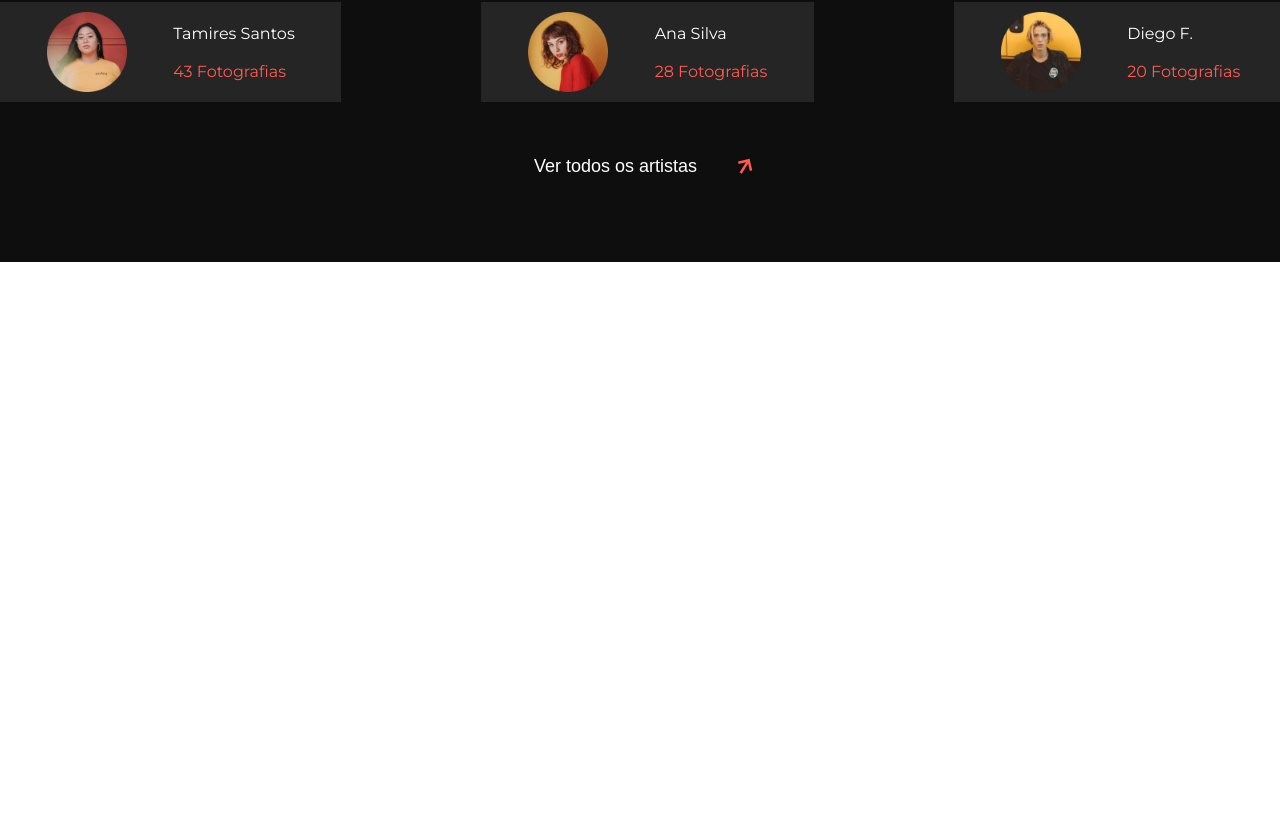
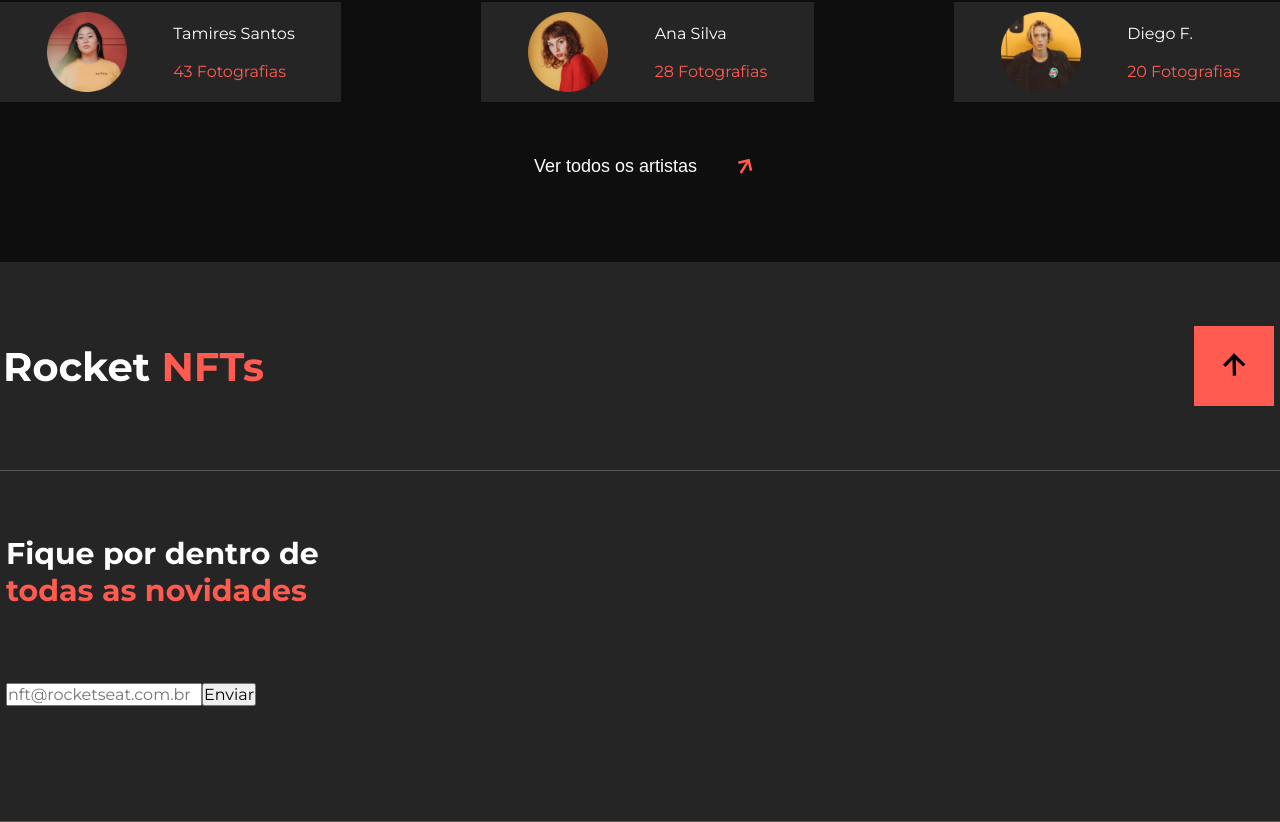
Before and after one commit to pedroviniciusn/Desafio_Rocket_NFTs, a React (Vite) app: page / in a window 1280 px wide. Shown: the part 2983-3805 px from the top of the page. Before the commit the page ends 3245 px from the top, so only its background shows below. Built offline with nearby package versions, Linux system fonts and the light colour scheme.

Commit message:
adicionando footer

```diff
--- a/src/App.tsx
+++ b/src/App.tsx
@@ -1,6 +1,7 @@
 
 import AboutPage from './components/AboutPage'
 import BestArtists from './components/BestArtists'
+import FooterComponent from './components/Footer'
 import Home from './components/home'
 import PopularOfTheWeek from './components/PopularOfTheWeek'
 
@@ -14,6 +15,7 @@ function App() {
       <AboutPage />
       <PopularOfTheWeek />
       <BestArtists />
+      <FooterComponent />
       <GlobalStyles />
     </>
   )
--- a/src/components/BestArtists/index.tsx
+++ b/src/components/BestArtists/index.tsx
@@ -1,5 +1,4 @@
 import { ArtistsCards, Container, Content, ListArtists } from "./style";
-import Aritis from '../../assets/artista-1.png'
 import { BestArtistList } from "./BestArtistsList";
 import ButtonMoreArtists from "./ButtonMoreArtists";
 
--- /dev/null
+++ b/src/components/Footer/ScrollButton/index.tsx
@@ -0,0 +1,20 @@
+import ArrowBlack from '../../../assets/arrow-black.svg'
+
+import { Button } from "./styles";
+
+
+export default function ScrollButton() {
+
+    function handleScrollButton() {
+        window.scrollTo({
+            top: 0,
+            behavior: 'smooth',
+        })
+    }
+
+    return (
+        <Button onClick={() => handleScrollButton()}>
+            <img src={ArrowBlack} alt="Arrow black" />
+        </Button>
+    )
+}
--- /dev/null
+++ b/src/components/Footer/ScrollButton/styles.ts
@@ -0,0 +1,10 @@
+import styled from "styled-components";
+
+export const Button = styled.button`
+    width: 80px;
+    height: 80px;
+    background-color: var(--color-logo);
+
+    border: none;
+
+`
--- /dev/null
+++ b/src/components/Footer/index.tsx
@@ -0,0 +1,26 @@
+import Logo from '../../assets/logo.svg'
+import ScrollButton from './ScrollButton'
+
+import { Footer, MiddleFooter, MiddleFooterContent, TopFooter } from "./style"
+
+export default function FooterComponent() {
+    return (
+        <Footer>
+            <TopFooter>
+                <img src={Logo} alt='Logo Rocket' />
+                <ScrollButton />
+            </TopFooter>
+            <MiddleFooter>
+                <MiddleFooterContent>
+                    <div className='contact'>
+                       <h2>Fique por dentro de <span>todas as novidades</span></h2>
+                       <div className='mailButton'>
+                            <input type="text" placeholder='nft@rocketseat.com.br'/>
+                            <input type="button" value="Enviar" />
+                       </div>
+                    </div>
+                </MiddleFooterContent>
+            </MiddleFooter>
+        </Footer>
+    )
+}
--- /dev/null
+++ b/src/components/Footer/style.ts
@@ -0,0 +1,53 @@
+import styled from "styled-components";
+
+export const Footer = styled.footer`
+    background: var(--card-color)
+`
+
+export const TopFooter = styled.div`
+    max-width: 1268px;
+    margin: 0 auto;
+    padding: 4rem 0;
+
+    display: flex;
+    align-items: center;
+    justify-content: space-between;
+`
+
+export const MiddleFooter = styled.div`
+    border-top: 1px solid var(--subtitle-color);
+    border-bottom: 1px solid var(--subtitle-color);
+`
+
+export const MiddleFooterContent = styled.div`
+    width: 1268px;
+    height: auto;
+
+    margin: 0 auto;
+
+    padding: 4rem 0;
+
+    .contact {
+        width: 402px;
+        display: grid;
+        grid-template-columns: 1fr;
+        grid-template-rows: repeat(3, 1fr);
+        grid-column-gap: 0px;
+        grid-row-gap: 0px;
+
+
+
+        h2 {
+            font-size: 30px;
+            grid-area: 1 / 1 / 2 / 2;
+
+            span {
+                color: var(--color-logo);
+            }
+        }
+
+        .mailButton {
+            grid-area: 3 / 1 / 4 / 2;
+        }
+    }
+`
```
